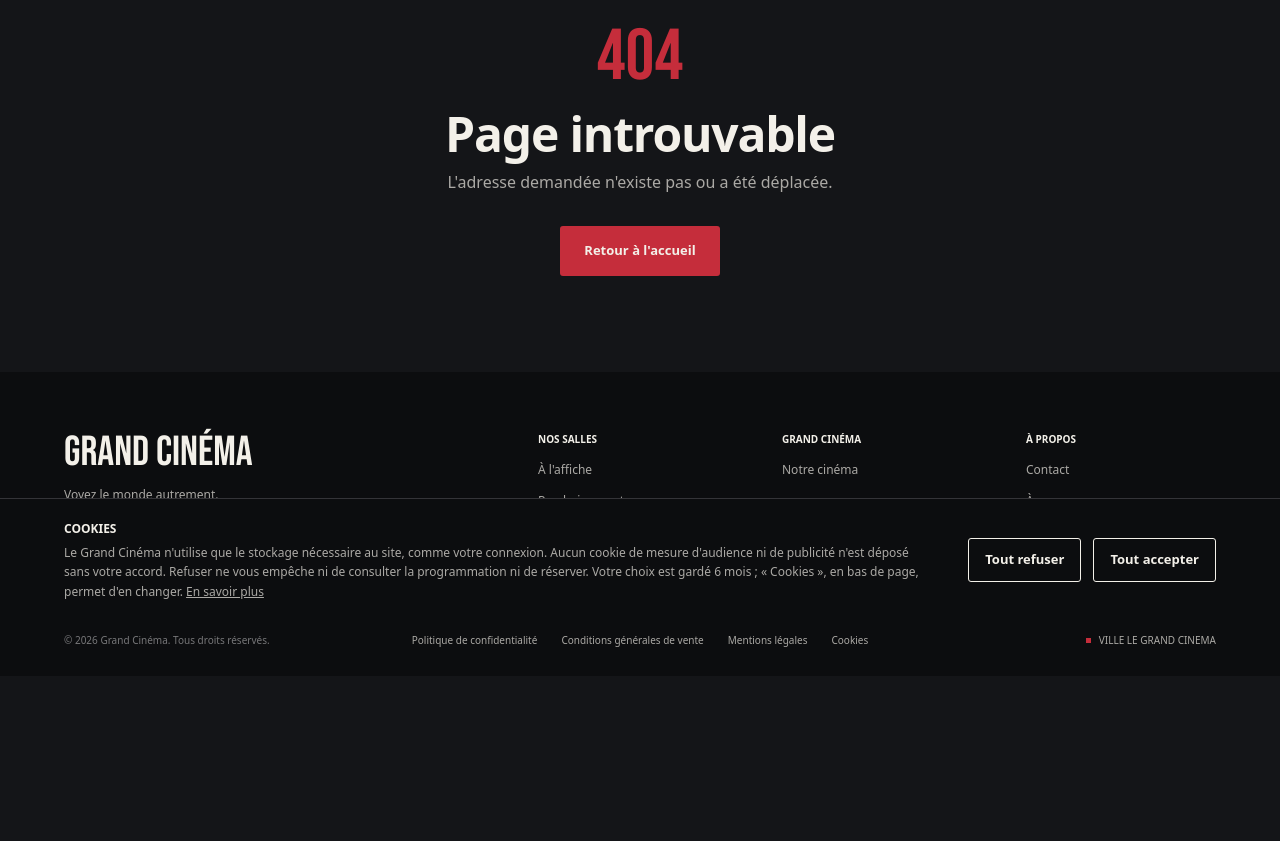
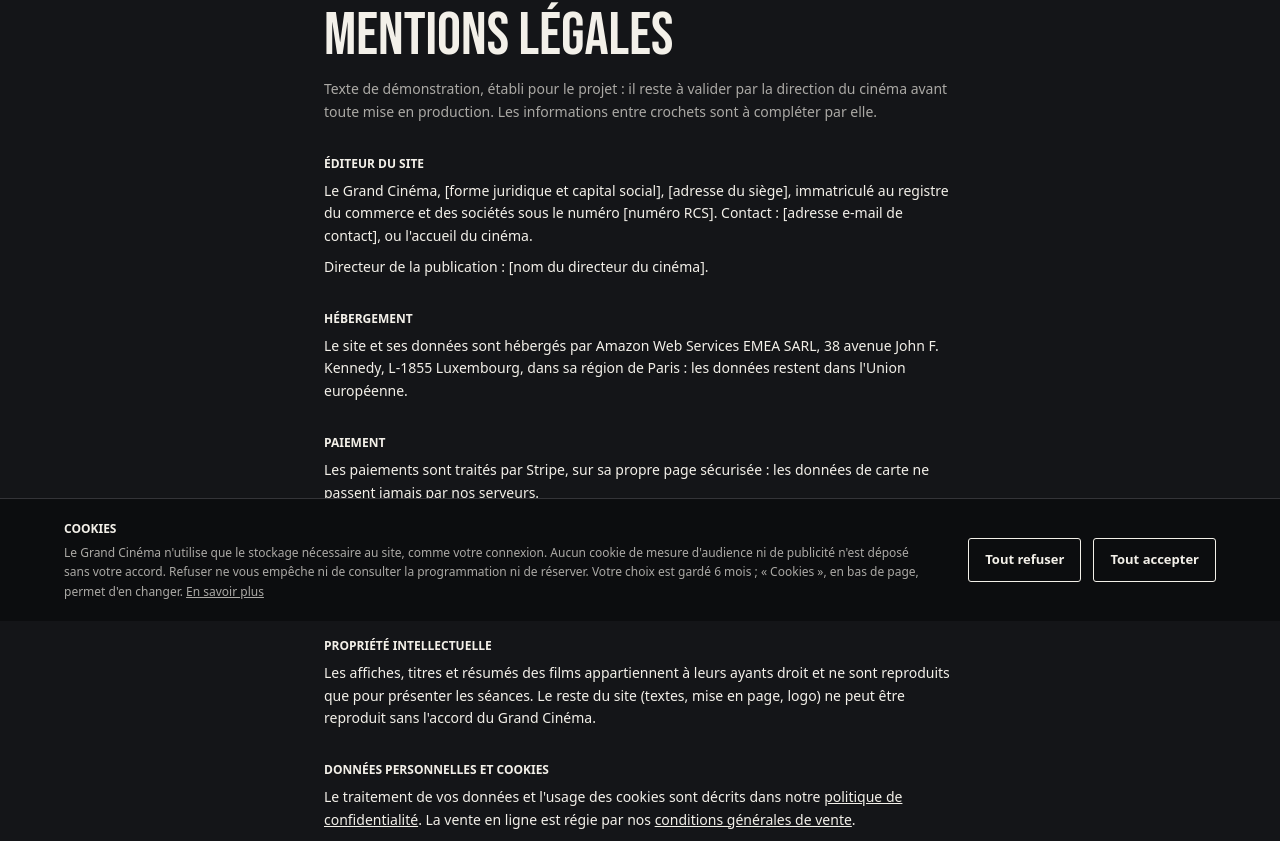
Before and after one commit to Grand-Cinema-Studi/grand-cinema-frontend, an Angular app: page /legal-notice in a window 1280 px wide. Shown: the part 179-1020 px from the top of the page. Before the commit the page ends 855 px from the top, so only its background shows below. Built offline with nearby package versions, Linux system fonts and the light colour scheme.

Commit message:
feat(us-1.2): green - the legal notice shows the publisher and the host

```diff
--- a/src/app/app.routes.ts
+++ b/src/app/app.routes.ts
@@ -65,6 +65,12 @@ export const routes: Routes = [
       ),
   },
   {
+    path: 'legal-notice',
+    title: 'Le Grand Cinéma – Mentions légales',
+    loadComponent: () =>
+      import('./features/legal/legal-notice-page/legal-notice-page').then((m) => m.LegalNoticePage),
+  },
+  {
     path: 'programming',
     title: 'Le Grand Cinéma – Programmation',
     canActivate: [roleGuard('Manager')],
--- /dev/null
+++ b/src/app/features/legal/legal-notice-page/legal-notice-page.html
@@ -0,0 +1,68 @@
+<article
+  class="mx-auto flex w-full max-w-2xl flex-col gap-8 px-5 py-12 text-sm leading-relaxed md:py-20"
+>
+  <header class="flex flex-col gap-3">
+    <h1 class="font-display text-5xl leading-none uppercase md:text-6xl">Mentions légales</h1>
+    <p class="text-muted">
+      Texte de démonstration, établi pour le projet : il reste à valider par la direction du cinéma
+      avant toute mise en production. Les informations entre crochets sont à compléter par elle.
+    </p>
+  </header>
+
+  <section class="flex flex-col gap-2">
+    <h2 class="text-xs font-semibold uppercase">Éditeur du site</h2>
+    <p>
+      Le Grand Cinéma, [forme juridique et capital social], [adresse du siège], immatriculé au
+      registre du commerce et des sociétés sous le numéro [numéro RCS]. Contact : [adresse e-mail de
+      contact], ou l'accueil du cinéma.
+    </p>
+    <p>Directeur de la publication : [nom du directeur du cinéma].</p>
+  </section>
+
+  <section class="flex flex-col gap-2">
+    <h2 class="text-xs font-semibold uppercase">Hébergement</h2>
+    <p>
+      Le site et ses données sont hébergés par Amazon Web Services EMEA SARL, 38 avenue John F.
+      Kennedy, L-1855 Luxembourg, dans sa région de Paris : les données restent dans l'Union
+      européenne.
+    </p>
+  </section>
+
+  <section class="flex flex-col gap-2">
+    <h2 class="text-xs font-semibold uppercase">Paiement</h2>
+    <p>
+      Les paiements sont traités par Stripe, sur sa propre page sécurisée : les données de carte ne
+      passent jamais par nos serveurs.
+    </p>
+  </section>
+
+  <section class="flex flex-col gap-2">
+    <h2 class="text-xs font-semibold uppercase">Conception et réalisation</h2>
+    <p>
+      Application conçue et développée par Slimane Smahi, dans le cadre du Bachelor Développeur
+      d'Application (Studi, 2026).
+    </p>
+  </section>
+
+  <section class="flex flex-col gap-2">
+    <h2 class="text-xs font-semibold uppercase">Propriété intellectuelle</h2>
+    <p>
+      Les affiches, titres et résumés des films appartiennent à leurs ayants droit et ne sont
+      reproduits que pour présenter les séances. Le reste du site (textes, mise en page, logo) ne
+      peut être reproduit sans l'accord du Grand Cinéma.
+    </p>
+  </section>
+
+  <section class="flex flex-col gap-2">
+    <h2 class="text-xs font-semibold uppercase">Données personnelles et cookies</h2>
+    <p>
+      Le traitement de vos données et l'usage des cookies sont décrits dans notre
+      <a routerLink="/privacy-policy" class="underline hover:text-cream"
+        >politique de confidentialité</a
+      >. La vente en ligne est régie par nos
+      <a routerLink="/terms-of-sale" class="underline hover:text-cream"
+        >conditions générales de vente</a
+      >.
+    </p>
+  </section>
+</article>
--- a/src/app/features/legal/legal-notice-page/legal-notice-page.ts
+++ b/src/app/features/legal/legal-notice-page/legal-notice-page.ts
@@ -1,7 +1,10 @@
 import { Component } from '@angular/core';
+import { RouterLink } from '@angular/router';
 
+/** Legal notice (LCEN, article 6): publisher, publication director, host. Demonstration text. */
 @Component({
+  imports: [RouterLink],
   selector: 'app-legal-notice-page',
-  template: '',
+  templateUrl: './legal-notice-page.html',
 })
 export class LegalNoticePage {}
--- a/src/app/features/legal/privacy-policy-page/privacy-policy-page.html
+++ b/src/app/features/legal/privacy-policy-page/privacy-policy-page.html
@@ -68,7 +68,9 @@
     <p>
       Aucun cookie de mesure d'audience ni de publicité. Une fois connecté, votre jeton de connexion
       est gardé dans le stockage de l'onglet de votre navigateur : il est effacé à la fermeture de
-      l'onglet ou à la déconnexion.
+      l'onglet ou à la déconnexion. Votre choix sur le bandeau des cookies est gardé 6 mois dans le
+      stockage local de votre navigateur ; « Cookies », en bas de page, permet d'en changer à tout
+      moment.
     </p>
   </section>
 </article>
```
